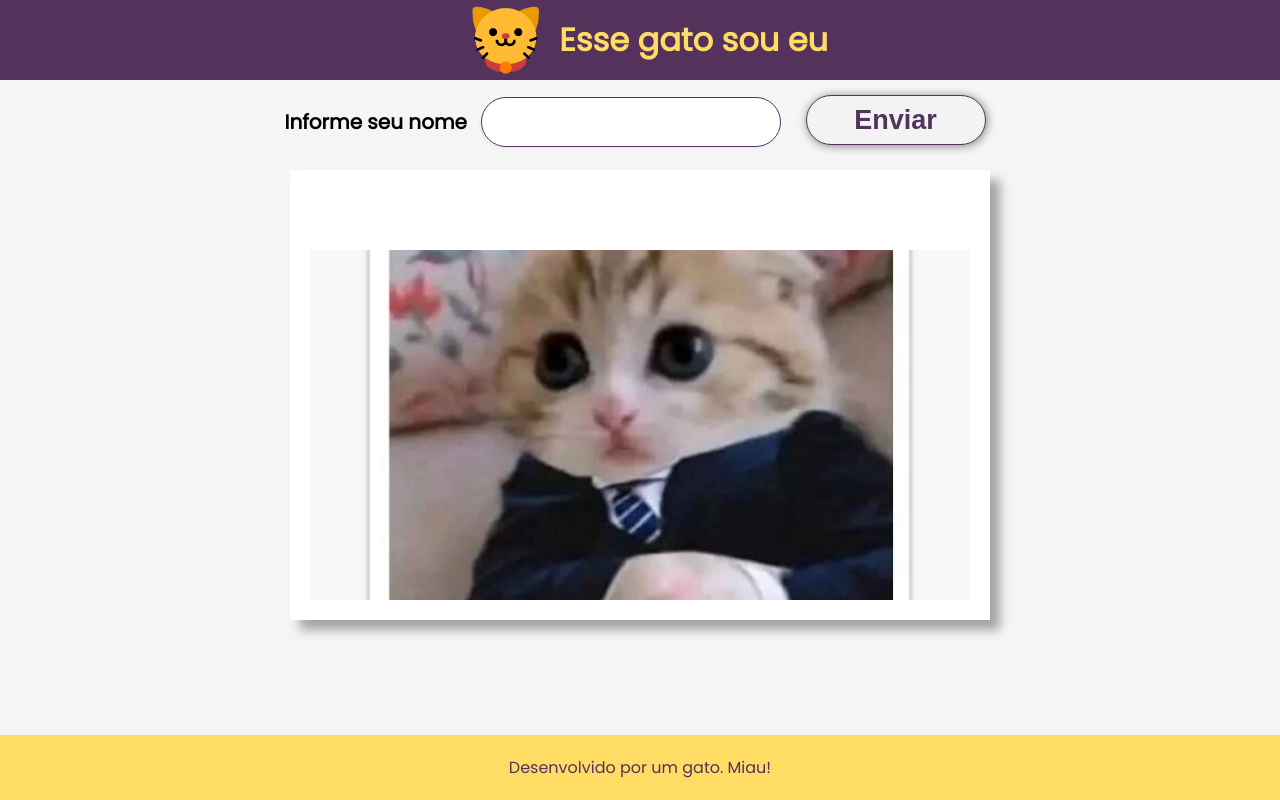
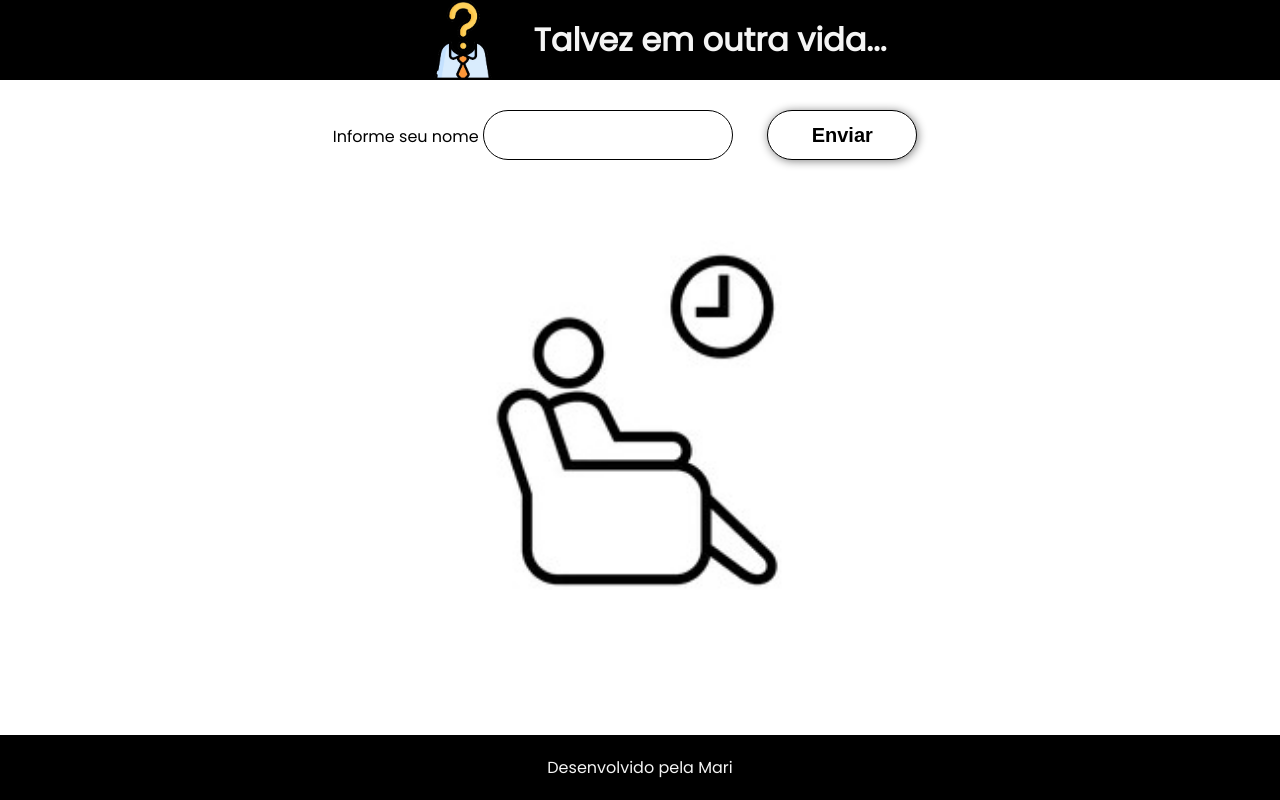
Before and after one commit to marianacamposss/essegatosoueu, a Flask app: page / in a window 1280 px wide. Run offline with Flask 3, Linux system fonts and the light colour scheme.

Commit message:
Primeiro commit

```diff
--- a/app.py
+++ b/app.py
@@ -1,29 +1,54 @@
 from flask import Flask, request, render_template
 import requests
+import json
 
 app = Flask(__name__)
 
-API_ENDPOINT = 'https://api.thecatapi.com/v1/images/search'
+API_ENDPOINT = 'https://randomuser.me/api/'
 
-@app.route('/', methods=['GET','POST'])
+
+
+# requisição à API e retorna os dados em formato JSON
+def obter_dados_api():
+    try:
+        resposta = requests.get(API_ENDPOINT)  # requisição GET para a API
+        resposta.raise_for_status()
+        return resposta.json()
+    except requests.exceptions.RequestException as erro:
+        return {"erro": f"Erro ao fazer a requisição para a API: {erro}"}
+    except json.JSONDecodeError as erro:
+        return {"erro": f"Erro ao processar a resposta da API: {erro}"}  # Trata erros ao decodificar o JSON
+
+
+#extrai o link da imagem a partir dos dados
+def extrair_url_imagem(dados):
+    try:
+        return dados["results"][0]["picture"]["large"]  # Extrai o link da imagem
+    except (KeyError, IndexError):  # Trata possíveis erros se a estrutura dos dados mudar
+        return None
+
+
+@app.route('/', methods=['GET', 'POST'])
 def index():
     if request.method == 'GET':
         return render_template('index.html')
 
     nome = request.form.get('nome', None)
+    if not nome:  # Se o nome não foi informado
+        return render_template('index.html', erro="⚠ Você precisa informar um nome!")
 
-    if not nome:
-        return render_template('index.html', erro="Você precisa informar um nome!")
+    dados = obter_dados_api()  # Faz a requisição pra obter os dados do usuário
 
-    response = requests.get(API_ENDPOINT)
+    if "erro" in dados:  # erro na requisição
+        return render_template('index.html', erro=dados["erro"])
 
-    if response.status_code == 200:
-        dados = response.json()
-        url_imagem = dados[0]['url']
-        return render_template('index.html', nome=nome, url_imagem=url_imagem)
+    url_imagem = extrair_url_imagem(dados)  # Extrai o URL da imagem do rosto do usuário
+
+    if url_imagem:
+        return render_template('index.html', nome=nome, url_imagem=url_imagem)  # Exibe a imagem e o nome
     else:
-        print(response.status_code)
-        return render_template('index.html', erro="Erro no sistema! O gato sumiu!")
+        return render_template('index.html', erro="Erro ao obter o URL da imagem.")  # Exibe erro
+
 
 if __name__ == '__main__':
     app.run(debug=True)
--- a/static/style.css
+++ b/static/style.css
@@ -1,4 +1,3 @@
-
 @import url('https://fonts.googleapis.com/css2?family=Poppins&display=swap');
 @import url('https://fonts.googleapis.com/css2?family=Caveat:wght@400..700&display=swap');
 
@@ -11,23 +10,23 @@
 body {
     height: 100vh;
     font-family: 'Poppins', sans-serif;
-    background-color: #f5f5f5;
+    background-color: white;
     display: flex;
     flex-direction: column;
 }
 header{
     height: 10vh;
     padding: 20px 0;
-    background-color: #54325C;
-    color: #FFDC64;
+    background-color: black;
+    color: whitesmoke;
     display: flex;
     justify-content: center;
     align-items: center;
     flex-direction: row;
 }
 header img {
-    height: 170%;
-    margin: 0 20px;
+    height: 200%;
+    margin: 0 30px;
 }
 main {
     flex: 1;
@@ -42,70 +41,62 @@ main {
     align-items: center;
     flex-direction: column;
 }
+.form input {
+    width: 250px; /* Um pouco mais largo */
+    height: 50px; /* Igual ao botão */
+    border: 1px solid black;
+    border-radius: 25px; /* Bordas arredondadas */
+    font-size: 20px;
+    padding: 0 15px; /* Espaçamento interno */
+    outline: none;
+}
 
-.form {
-    width: 800px;
-    height: 70px;
-    text-align: center;
-    margin-bottom: 20px;
-    padding-top: 5px;
+
+.form input:focus {
+    border-color: #070353;
+    box-shadow: 1px 1px 15px #070353;
 }
-.form label {
-    font-size: 20px;
-    font-weight: 600;
-}
-.form input[type="text"] {
-    width: 300px;
+
+.form button {
+    width: 150px;
     height: 25px;
-    margin: 10px;
+    margin: 30px;
     padding: 5px;
-    border: 1px solid #54325C;
+    background-color: white;
+    border: 1px solid black;
     border-radius: 25px;
+    color: black;
     padding: 0 30px;
-    border: 1px solid #54325C;
-    box-shadow: -2px 2px #eee;
     height: 50px;
     font-size: 20px;
-}
-.form button {
-    width: 180px;
-    height: 25px;
-    margin: 10px;
-    padding: 5px;
-    background-color: #f3f3f3;
-    border: 1px solid #54325C;
-    border-radius: 25px;
-    color: #54325C;
-    padding: 0 30px;
-    height: 50px;
-    font-size: 27px;
     font-weight: 600;
     box-shadow: 1px 1px 10px gray;
     transition: 0.5s ease-in;
 }
 .form button:hover {
-    background-color: #057952;
+    background-color: aliceblue;
     color: #f5f5f5;
 
 }
-.gato {
+.espera {
     width: 700px;
     height: 450px;
     display: flex;
-    justify-content: flex-end;
-    align-items: center;
+    justify-content: center; /* Centraliza horizontalmente */
+    align-items: center; /* Centraliza verticalmente */
     flex-direction: column;
     border: 20px solid #fff;
-    box-shadow: 10px 10px 10px #a4a4a4;
     background-color: #fff;
+    text-align: center;
 }
 
-.gato img {
-    width: 100%;
+.espera img {
+    width: auto; /* Mantém a proporção da imagem */
     height: 350px;
-    object-fit: cover;
+    max-width: 100%; /* Garante que não ultrapasse a largura do container */
 }
-.gato p{
+
+.espera p{
     width: 100%;
     height:50px;
     color: #070353;
@@ -121,7 +112,7 @@ main {
 footer {
     width: 100%;
     padding: 20px 0;
-    background-color: #FFDC64;
-    color: #54325C;
+    background-color: black;
+    color: whitesmoke;
     text-align: center;
 }
--- a/templates/index.html
+++ b/templates/index.html
@@ -4,12 +4,12 @@
     <meta charset="UTF-8">
     <meta name="viewport" content="width=device-width, initial-scale=1.0">
     <link rel="stylesheet" href="../static/style.css">
-    <title>Esse gato sou eu!</title>
+    <title>Talvez em outra vida</title>
 </head>
 <body>
     <header>
-        <img src="../static/logo.png" alt="logo">
-        <h1>Esse gato sou eu</h1>
+        <img src="/static/logo.png" alt="logo">
+        <h1>Talvez em outra vida...</h1>
     </header>
     <main>
         <div class="container">
@@ -20,21 +20,21 @@
                     <button type="submit">Enviar</button>
                 </form>
             </div>
-            <div class="gato">
+            <div class="espera">
                 {% if not url_imagem %}
-                    <img src="../static/espera.jpg" alt="..." />
+                <img src="/static/espera.jpg" alt="...">
                 {% else %}
                     <img src="{{url_imagem}}" />
-                    <p>{{ nome }}</p>
+                    <p> voce seria assim {{ nome }}🤭</p>
                 {% endif %}
                 {% if erro %}
-                    <p>{{ erro }}</p>
+                    <p class="erro">{{ erro }}</p>
                 {% endif %}
             </div>
         </div>
     </main>
     <footer>
-        <p>Desenvolvido por um gato. Miau!</p>
+        <p>Desenvolvido pela Mari</p>
     </footer>
 </body>
 </html>
```
Also changed, not shown: static/espera.jpg, static/logo.png.
